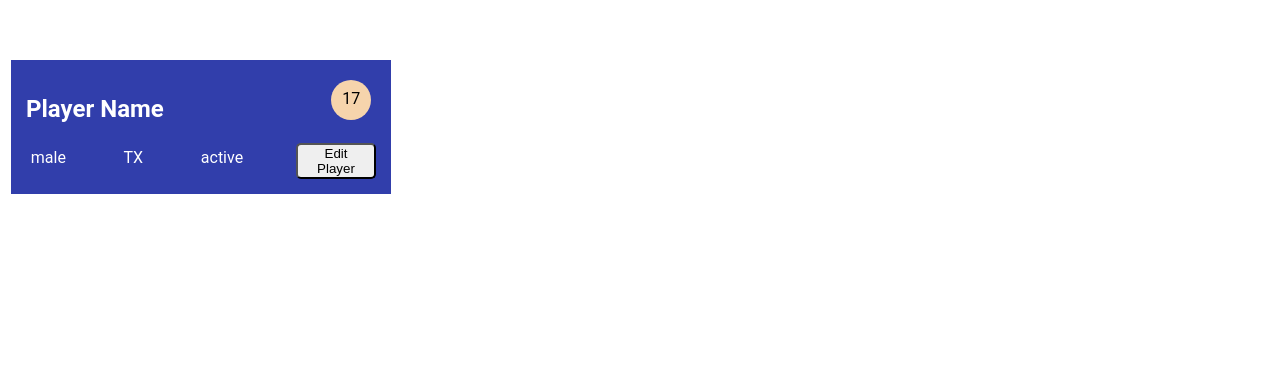
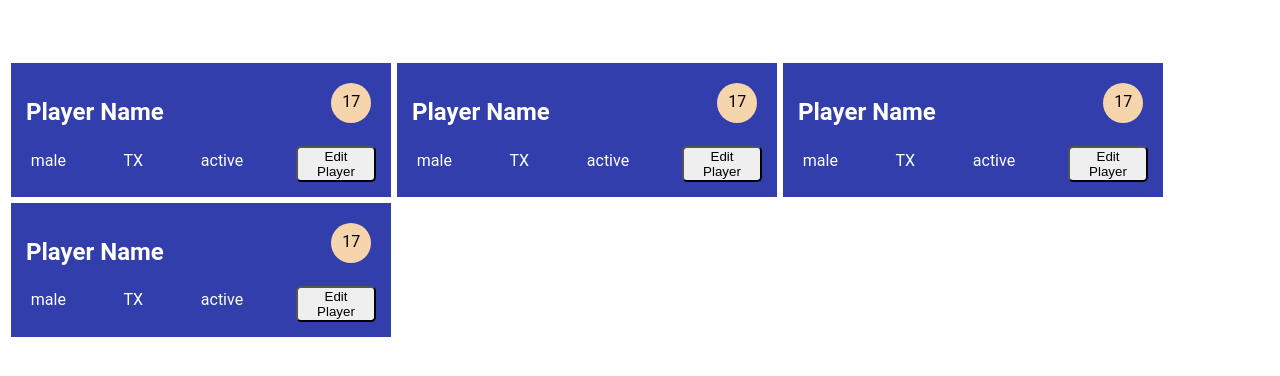
Before and after one commit to winterfive/teamApp, a Vue app: page / in a window 1280 px wide. Shown: the top 376 px of the page. Built offline with nearby package versions, Linux system fonts and the light colour scheme; no server answers.

Commit message:
Added fetch, axios package

```diff
--- a/package.json
+++ b/package.json
@@ -8,6 +8,7 @@
     "lint": "vue-cli-service lint"
   },
   "dependencies": {
+    "axios": "^0.19.0",
     "core-js": "^2.6.5",
     "vue": "^2.6.10",
     "vuetify": "^1.5.16"
--- a/src/App.vue
+++ b/src/App.vue
@@ -1,18 +1,38 @@
 <template>
   <div id="app">
+    <Card/>
+    <Card/>
+    <Card/>
     <Card/>
   </div>
 </template>
 
 <script>
 import Card from "./components/Card.vue";
+import axios from 'axios';
 
 export default {
   name: "app",
   components: {
     Card
+  },
+  data: function() {
+    return {
+      playerArray: null
+    }
+  },
+  created() {
+    axios.get(`https://dii-test.s3.amazonaws.com/players.json`)
+    .then(response => {
+      this.playerArray = response.data
+      console.log(this.playerArray[3].name)
+    })
+    .catch(e => {
+      console.log("get error: " + e)
+    })
   }
 };
+
 </script>
 
 <style lang="scss">
@@ -23,5 +43,8 @@ export default {
   text-align: center;
   color: #2c3e50;
   margin-top: 60px;
+  display: flex;
+  flex-direction: row;
+  flex-wrap: wrap;
 }
 </style>
```
Also changed, not shown: 1 other file (tests, documents, lock files or other folders).
